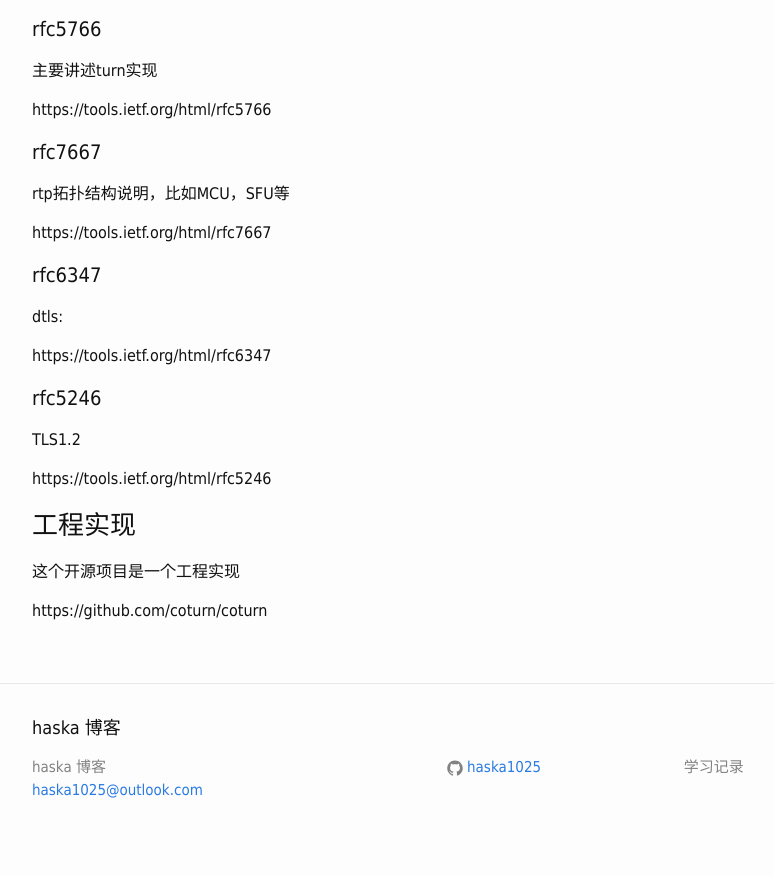
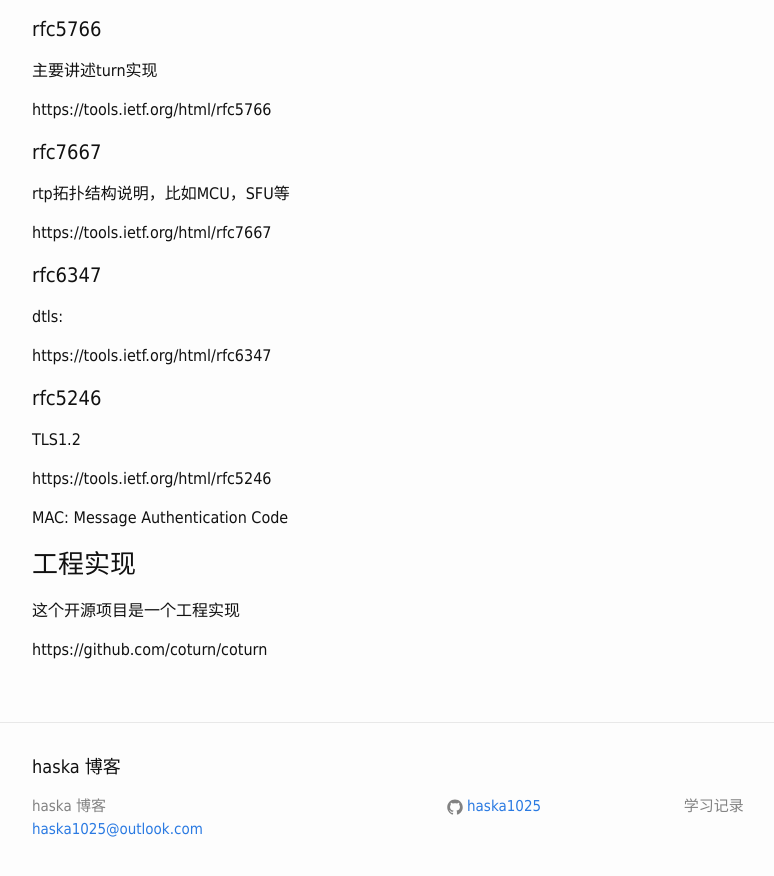
Before and after one commit to haska1025/haska1025.github.io, a Jekyll site: the page built from _posts/2019-01-12-p2p_ relative.md, in a window 1280 px wide and 900 px high, scrolled down 3194 px. Shown: the top 876 px of the window, without its empty margins (23-797 px from the left). Built offline with Jekyll 4.4.1, drawn with Linux system fonts in a browser that asks for light colours.

Commit message:
Update 2019-01-12-p2p_ relative.md

```diff
--- a/_posts/2019-01-12-p2p_ relative.md
+++ b/_posts/2019-01-12-p2p_ relative.md
@@ -177,6 +177,9 @@ TLS1.2
 
 https://tools.ietf.org/html/rfc5246
 
+MAC: Message Authentication Code
+
+
 ### 工程实现
 
 这个开源项目是一个工程实现
```
